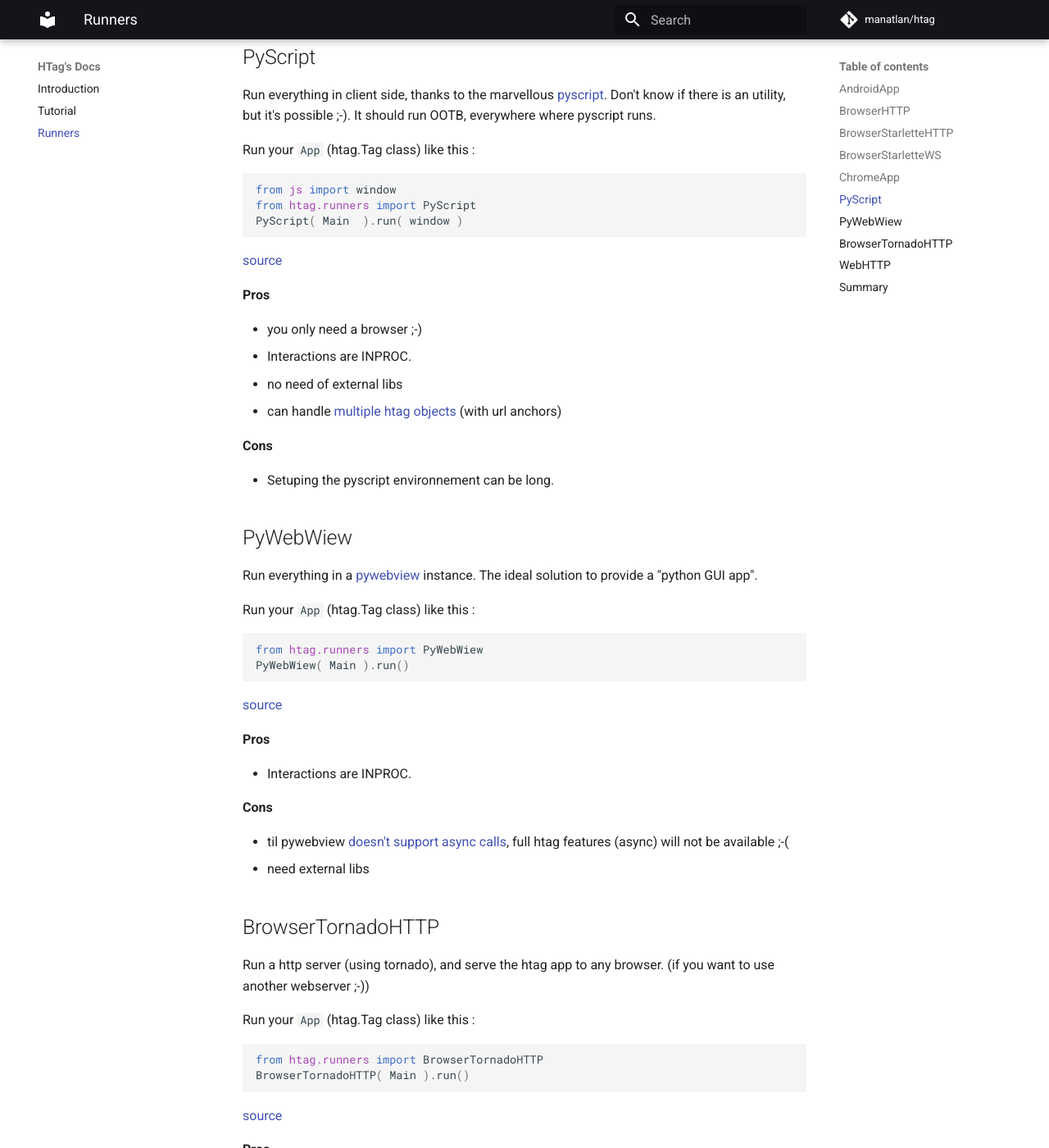
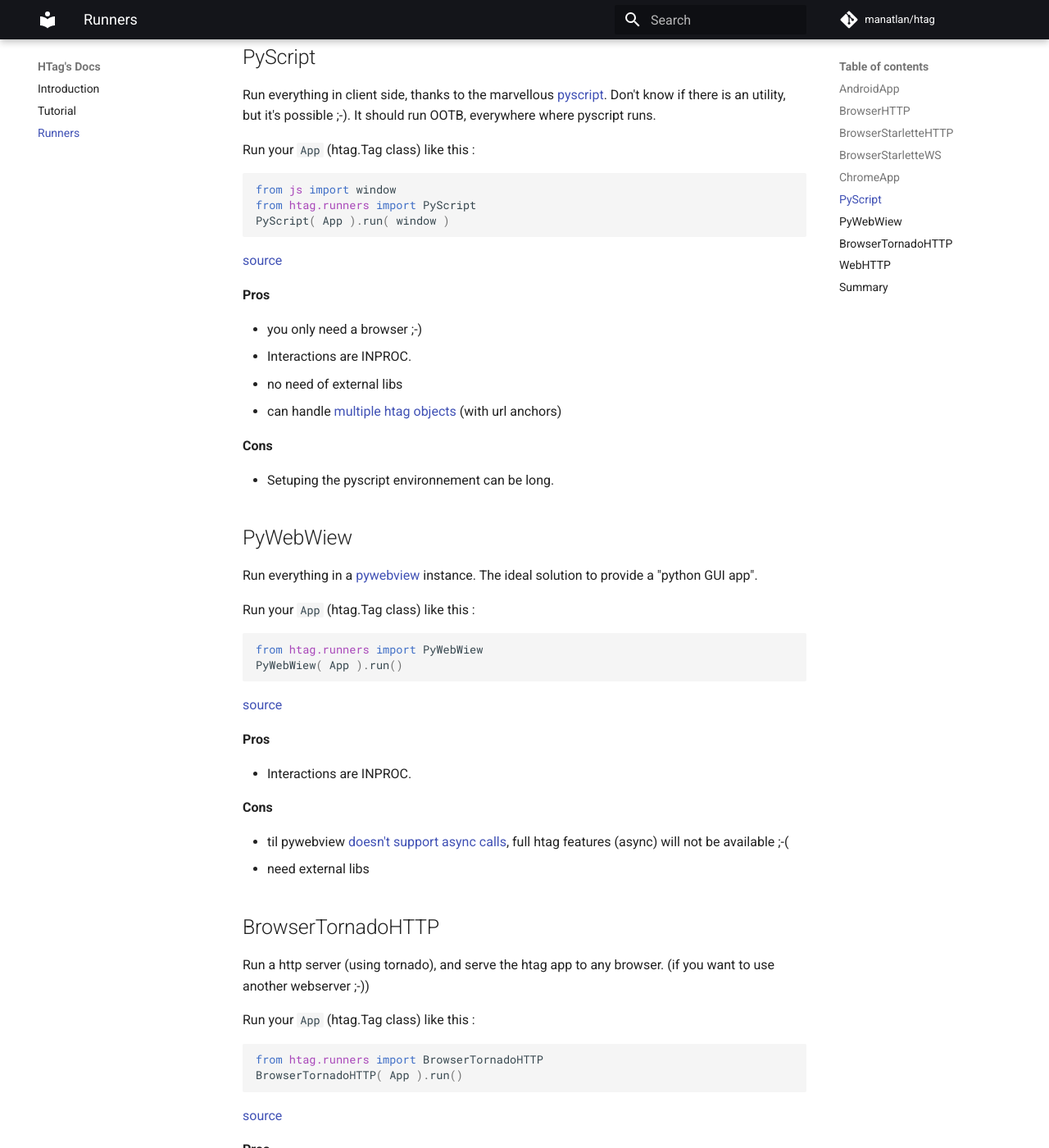
Before and after one commit to manatlan/htag, an MkDocs documentation site: the page built from docs/runners.md, in a window 1280 px wide and 1400 px high, scrolled down 2982 px. Shown: the whole window at 82% size. Built offline with MkDocs 1.6.1 and Material for MkDocs 9.7.7, drawn with Linux system fonts in a browser that asks for light colours; comment, search, counter and statistics services are not loaded.

Commit message:
Update runners.md

````diff
--- a/docs/runners.md
+++ b/docs/runners.md
@@ -126,7 +126,7 @@
 ```python
 from js import window
 from htag.runners import PyScript
-PyScript( Main  ).run( window )
+PyScript( App ).run( window )
 ```
 
 [source](https://github.com/manatlan/htag/blob/main/htag/runners/pyscript.py)
@@ -149,7 +149,7 @@
 
 ```python
 from htag.runners import PyWebWiew
-PyWebWiew( Main ).run()
+PyWebWiew( App ).run()
 ```
 
 
@@ -172,7 +172,7 @@
 
 ```python
 from htag.runners import BrowserTornadoHTTP
-BrowserTornadoHTTP( Main ).run()
+BrowserTornadoHTTP( App ).run()
 ```
 
 [source](https://github.com/manatlan/htag/blob/main/htag/runners/browsertornadohttp.py)
@@ -193,7 +193,7 @@
 
 ```python
 from htag.runners import WebHTTP
-WebHTTP( Main ).run()
+WebHTTP( App ).run()
 ```
 
 [source](https://github.com/manatlan/htag/blob/main/htag/runners/webhttp.py)
````
